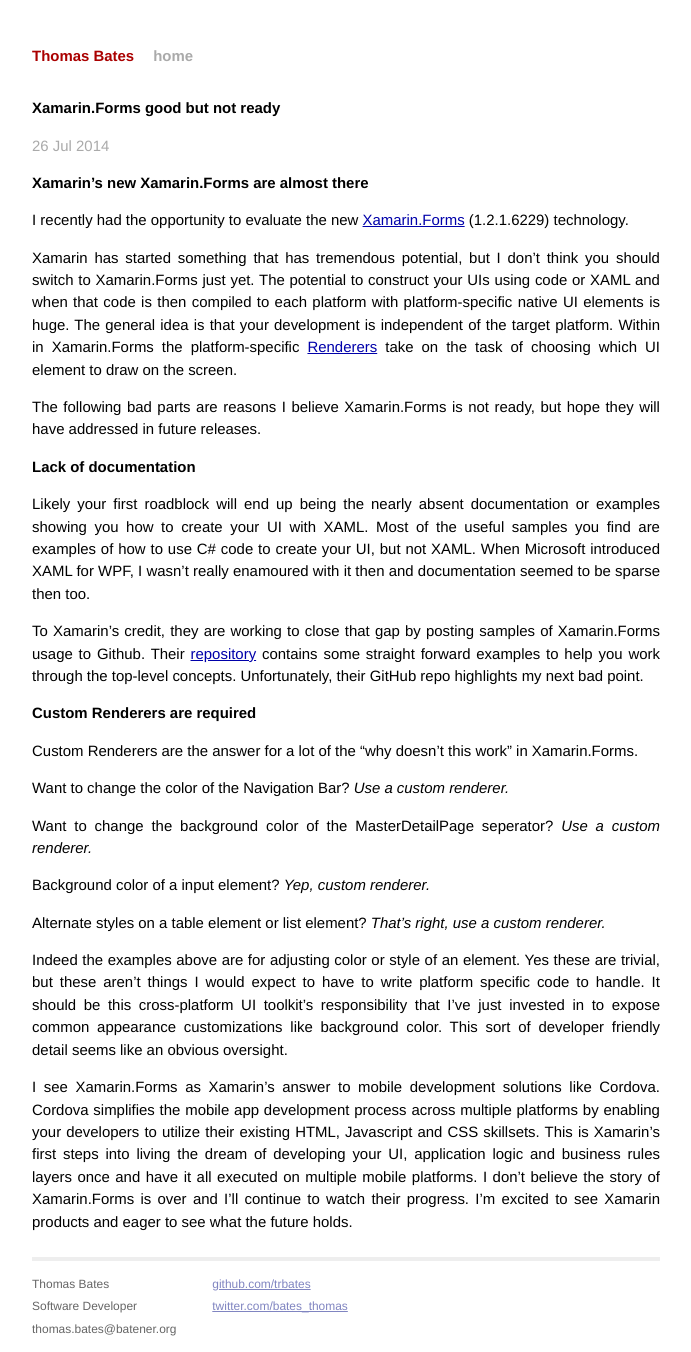
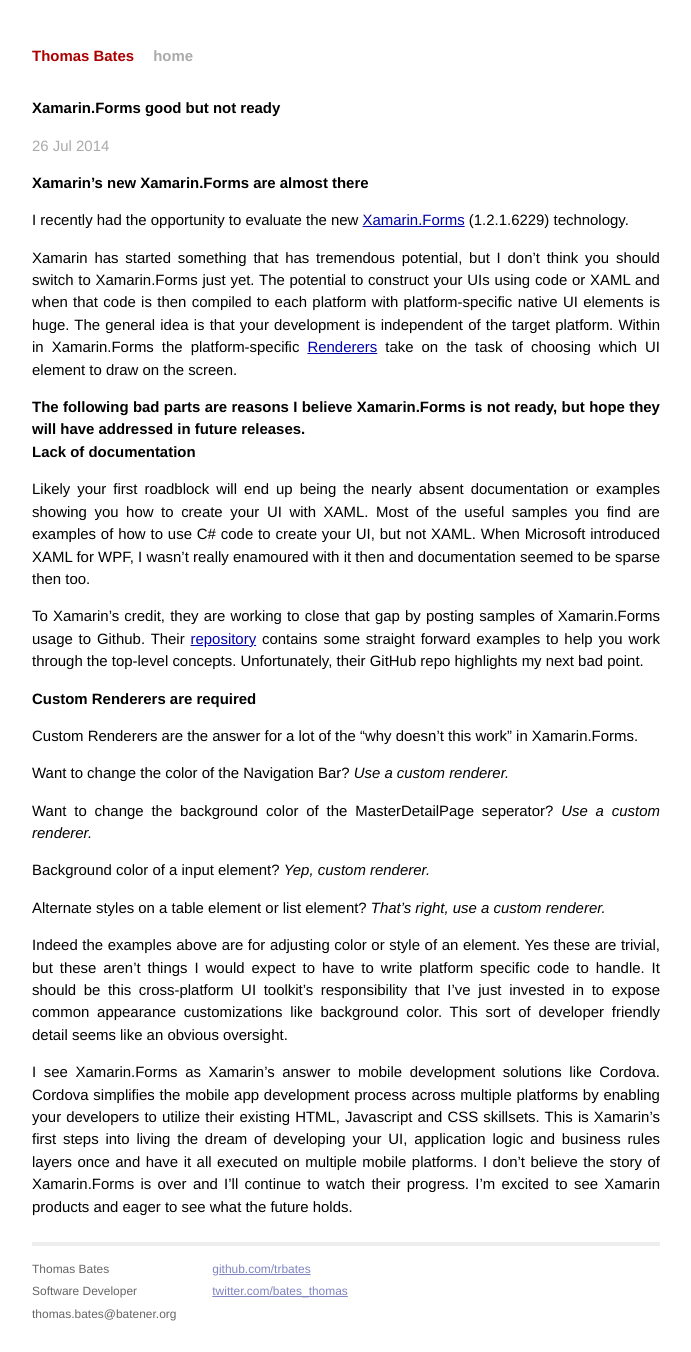
Before and after one commit to trbates/trbates.github.io, a Jekyll site: the page built from _posts/2014-07-26-xamarin-forms-good-but-not-ready.md, in a window 1280 px wide. Shown: the whole page, without its empty margins (294-985 px from the left). Built offline with Jekyll 4.4.1, drawn with Linux system fonts in a browser that asks for light colours.

Commit message:
heading adjust to 2014-07-26

```diff
--- a/_posts/2014-07-26-xamarin-forms-good-but-not-ready.md
+++ b/_posts/2014-07-26-xamarin-forms-good-but-not-ready.md
@@ -11,7 +11,7 @@
 
 Xamarin has started something that has tremendous potential, but I don't think you should switch to Xamarin.Forms just yet.  The potential to construct your UIs using code or XAML and when that code is then compiled to each platform with platform-specific native UI elements is huge.  The general idea is that your development is independent of the target platform.  Within in Xamarin.Forms the platform-specific [Renderers](http://developer.xamarin.com/guides/cross-platform/xamarin-forms/custom-renderer/) take on the task of choosing which UI element to draw on the screen.
 
-The following bad parts are reasons I believe Xamarin.Forms is not ready, but hope they will have addressed in future releases.
+###The following bad parts are reasons I believe Xamarin.Forms is not ready, but hope they will have addressed in future releases.
 
 ####Lack of documentation
 
```
